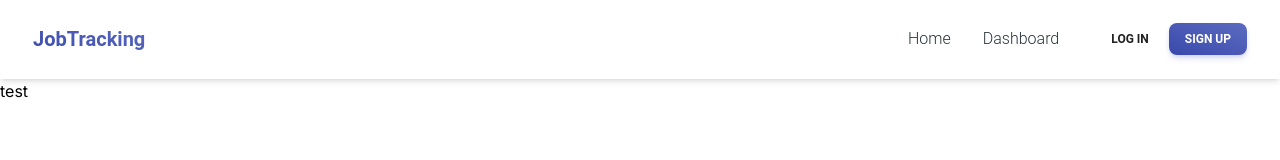
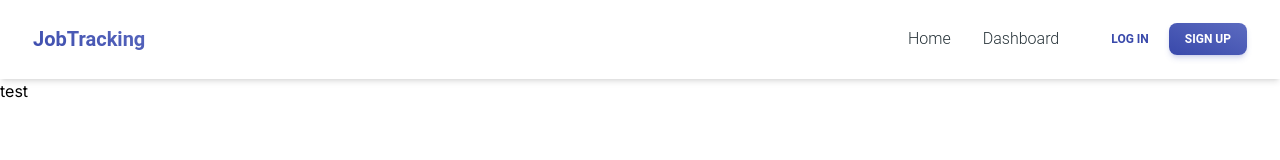
Before and after one commit to Nikoraii/job-tracking, a Next.js app: page / in a window 1280 px wide. Shown: the top 160 px of the page. Built offline with nearby package versions, Linux system fonts and the light colour scheme.

Commit message:
Add color to Log In button

```diff
--- a/app/components/Navbar.tsx
+++ b/app/components/Navbar.tsx
@@ -76,7 +76,7 @@ export function StickyNavbar() {
                 <Button
                   variant="text"
                   size="sm"
-                  className="hidden lg:inline-block"
+                  className="hidden lg:inline-block text-indigo-600"
                 >
                   Log In
                 </Button>
```
